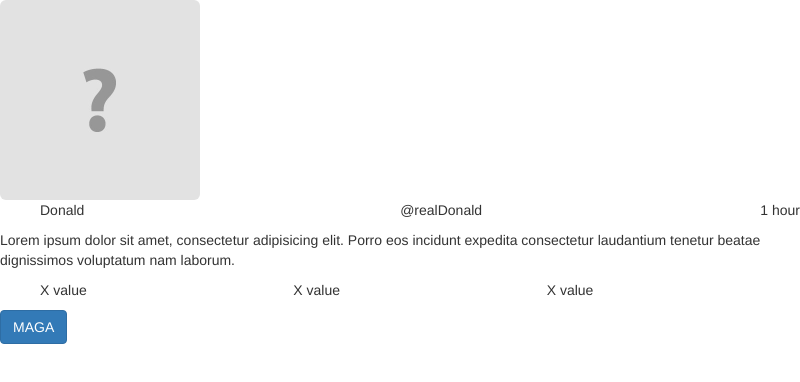
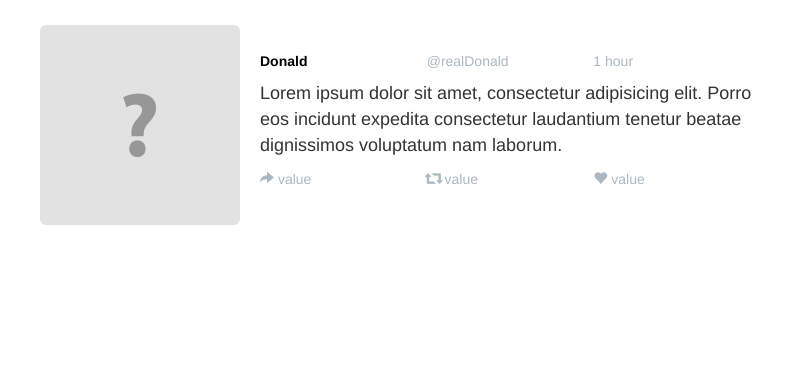
Before and after one commit to realtomaszkula/maga-mirror, an Electron app: page src/index.html in a window 800 px wide. Drawn offline with nearby package versions, Linux system fonts and the light colour scheme; no server answers.

Commit message:
Style twitter output

```diff
--- a/src/index.html
+++ b/src/index.html
@@ -7,41 +7,38 @@
   <title></title>
 </head>
 <body>
-
+  <div class="container">
+    <section id="twitter">
       <img src="../assets/avatar_placeholder.jpg" class="img-rounded avatar" width="200" height="200">
       <section class="tweet">
         <ul class="whois">
           <li class="whois__item whois__name">Donald</li>
           <li class="whois__item whois__at">@realDonald</li>
-      <li class="whoise__item whois__timeago">1 hour</li>
+          <li class="whois__item whois__timeago">1 hour</li>
         </ul>
         <p class="tweet-text">
           Lorem ipsum dolor sit amet, consectetur adipisicing elit. Porro eos incidunt expedita consectetur laudantium tenetur beatae dignissimos voluptatum nam laborum.
         </p>
         <ul class="statistics">
           <li class="statistics__item statistics__reply">
-        <span class="statistic_item--icon">
-          X
+            <span class="glyphicon glyphicon-share-alt" aria-hidden="true">
             </span>
             <span class="statistic__item--value">value</span>
           </li>
           <li class="statistics__item statistics__retweet">
-        <span class="statistic_item--icon">
-          X
+              <span class="glyphicon glyphicon-retweet" aria-hidden="true">
             </span>
             <span class="statistic__item--value">value</span>
           </li>
           <li class="statistics__item statistics__like">
-       <span class="statistic_item--icon">
-          X
+            <span class="glyphicon glyphicon-heart" aria-hidden="true">
             </span>
             <span class="statistic__item--value">value</span>
           </li>
         </ul>
       </section>
-
-
-  <button class="btn btn-primary">MAGA</button>
+    </section>
+  </div>
     <script>require('./maga.js')</script>
 </body>
 </html>
--- a/src/style.css
+++ b/src/style.css
@@ -1,6 +1,10 @@
+body {
+    padding: 25px;
+}
 
 ul {
   list-style: none;
+  padding: 0;
 }
 
 .whois, .statistics {
@@ -8,6 +12,28 @@ ul {
   flex-flow: column, wrap;
 }
 
+.tweet-text {
+  font-size: 18px;
+}
+.whois__item.whois__name {
+  font-weight: 600;
+  color: black;
+}
 .whois__item, .statistics__item{
   flex: 1;
+  color: #aab8c2;
 }
+
+.avatar {
+  margin-right: 20px;
+}
+.tweet {
+  flex: 1;
+  display: flex;
+  flex-direction: column;
+  justify-content: center;
+}
+
+#twitter {
+  display: flex;
+}
```
Lines whose indentation alone changed are shown as unchanged.
